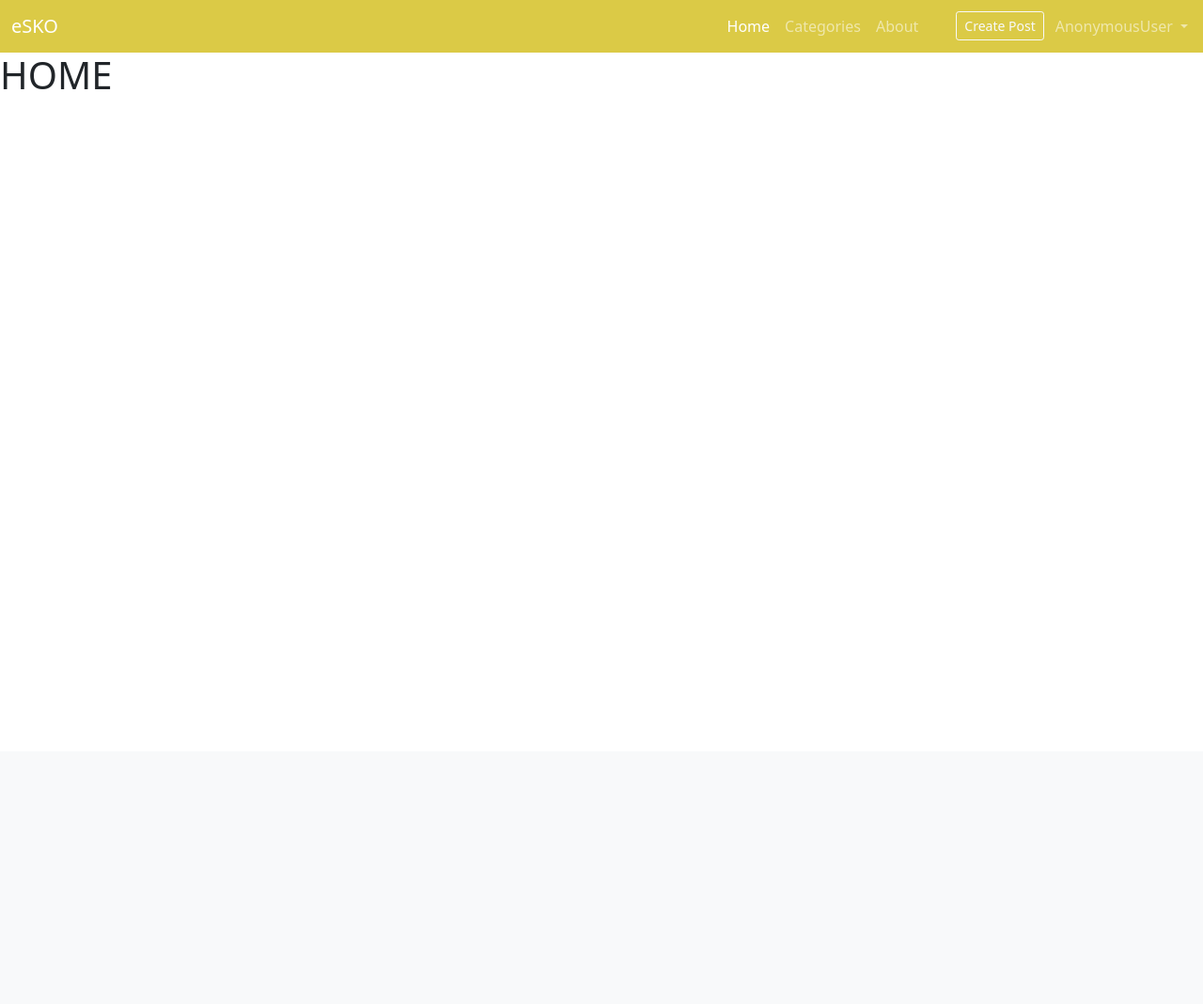
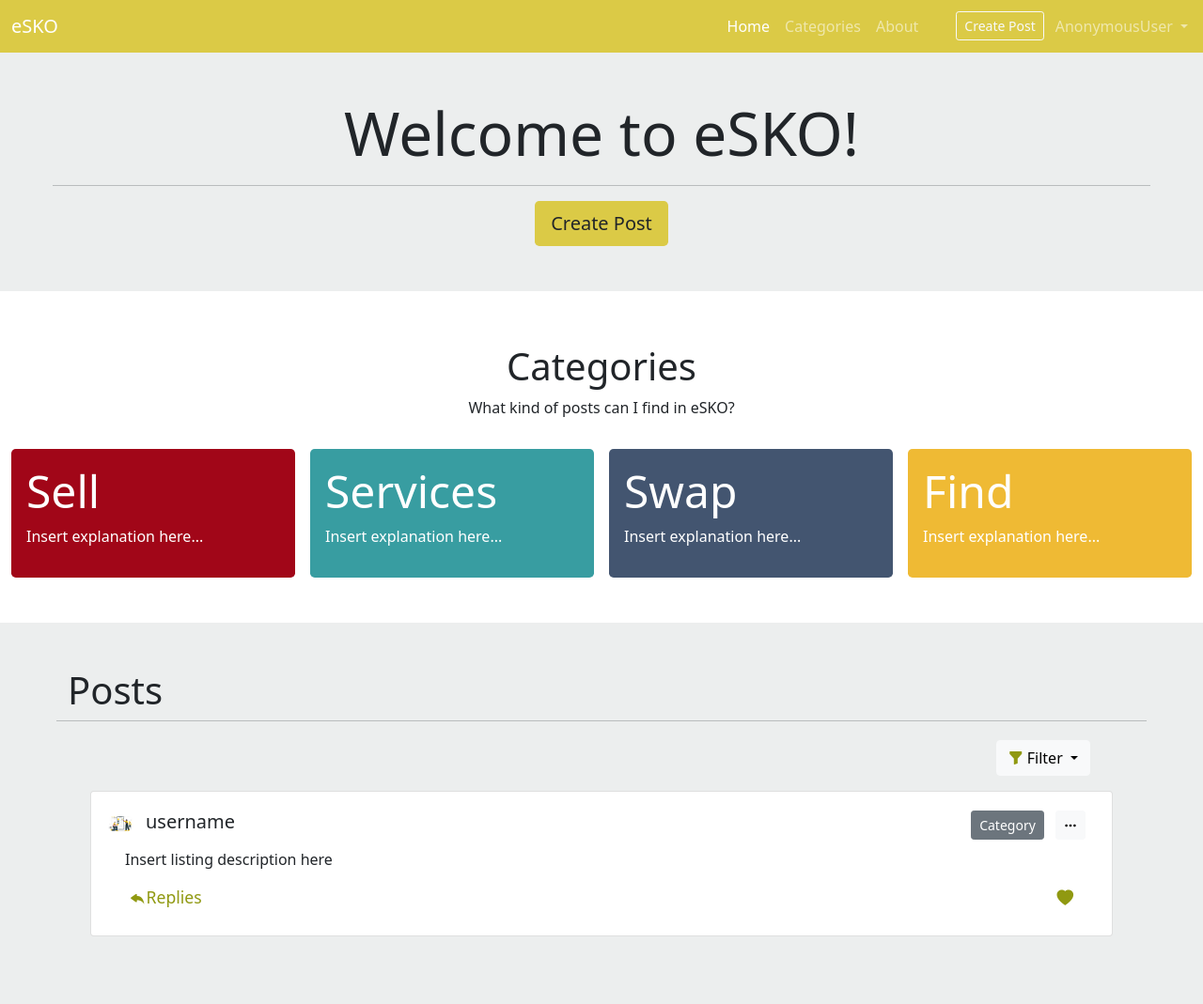
Before and after one commit to reg-11/122-Project, a Django app: page /esko_app/home/ in a window 1280 px wide. Shown: the whole page at 94% size. Before the commit the page ends 800 px from the top, so only its background shows below. Run offline with Django 3.2, Linux system fonts and the light colour scheme.

Commit message:
added home content

```diff
--- a/templates/esko_app/home.html
+++ b/templates/esko_app/home.html
@@ -1,5 +1,109 @@
 {% extends 'base.html' %}
 
 {% block content %}
-	<h1>HOME</h1>
+<!--welcome container-->
+	<div class="container-fluid text-center mb-2 px-2 py-5" style="background-color:#ECEEEE;">
+		<h1 class="display-3">
+			Welcome to eSKO!
+		</h1>
+		<hr class="my-3 mx-5">
+		<button class="btn btn-lg bgyellow text-nowrap" type="button" data-bs-toggle="modal" data-bs-target="#createPostModal">Create Post</button>
+	</div>
+
+	<!--categories container-->
+	<div class="container-fluid px-3 py-5">
+		<h1 class="display-6 text-center">Categories</h1>
+		<p class="text-center pb-3">What kind of posts can I find in eSKO?</p>
+		<div class="row">
+			<div class="col rounded-3 mx-2 px-3 py-3" style="color:white; background-color:#A10618;">
+				<h1 class="display-5">
+					Sell
+				</h1>
+				<p>Insert explanation here...</p>
+			</div>
+			<div class="col rounded-3 mx-2 px-3 py-3" style="color:white; background-color:#389DA1;">
+				<h1 class="display-5">
+					Services
+				</h1>
+				<p>Insert explanation here...</p>
+			</div>
+			<div class="col rounded-3 mx-2 px-3 py-3" style="color:white; background-color:#435570;">
+				<h1 class="display-5">
+					Swap
+				</h1>
+				<p>Insert explanation here...</p>
+			</div>
+			<div class="col rounded-3 mx-2 px-3 py-3" style="color:white; background-color:#EFBA34;">
+				<h1 class="display-5">
+					Find
+				</h1>
+				<p>Insert explanation here...</p>
+			</div>
+		</div>
+	</div>
+
+	<!--timeline container-->
+	<div class="container-fluid px-5 py-5" style="background-color:#ECEEEE;">
+		<div class="row px-4">
+			<h1 class="display-6">Posts</h1>
+		</div>
+		<div class="row px-4"><hr class="mx-auto"></div>
+		<!--timeline posts-->
+		<div class="row px-5 pl-5 pt-1 pb-3">
+			<div class="row pb-2">
+				<div class="col-auto ms-auto">
+					<div class="dropdown">
+						<button class="btn btn-light dropdown-toggle" type="button" id="filterDropdown" data-bs-toggle="dropdown" aria-expanded="false">
+							<i class="bi bi-funnel-fill" style="color:#909911;"></i>
+							Filter
+						</button>
+						<ul class="dropdown-menu" aria-labelledby="filterdropdownmenu">
+							<li><button class="dropdown-item" type="button">All Posts</button></li>
+							<li><button class="dropdown-item" type="button">Sell</button></li>
+							<li><button class="dropdown-item" type="button">Services</button></li>
+							<li><button class="dropdown-item" type="button">Swap</button></li>
+							<li><button class="dropdown-item" type="button">Find</button></li>
+						</ul>
+					</div>
+				</div>
+			</div>
+			<div class="row mx-auto py-2">
+				<!--individual posts-->
+				<div class="card py-3">
+					<!--profile picture, username, category-->
+					<div class="row px-3 py-1">
+						<div class="col-auto px-0">
+							<img src="/static/landing_image.jpg" class="rounded-circle" style="width:30px">
+						</div>
+						<div class="col-auto me-auto">
+							<h5 class="card-title">username</h5>
+						</div>
+						<div class="col-auto">
+							<button type="button" class="btn btn-sm btn-secondary">Category</button>
+							<button type="button" class="btn btn-sm btn-light ms-2" data-bs-toggle="dropdown" aria-expanded="false"><i class="bi bi-three-dots"></i></button>
+							<ul class="dropdown-menu" aria-labelledby="filterdropdownmenu">
+								<li><button class="dropdown-item" type="button">Report</button></li>
+								<!-- if own post -->
+								<li><button class="dropdown-item" type="button">Delete</button></li>
+								<li><button class="dropdown-item" type="button">Edit</button></li>
+							</ul>
+						</div>
+					</div>
+					<!--content-->
+					<div class="row px-4 py-1">
+						<p class="card-text">Insert listing description here</p>
+					</div>
+					<!--replies, likes-->
+					<div class="row px-3 py-1">
+						<div class="col-auto me-auto">
+							<button type="button" class="btn" style="background:white; font-size:1.1rem; color:#909911;"><i class="bi bi-reply-fill"></i>Replies</button>
+						</div>
+						<div class="col-auto">
+							<button type="button" class="btn" style="background:white; font-size:1.1rem; color:#909911;"><i class="bi bi-heart-fill"></i></button>
+						</div>
+					</div>
+				</div>
+			</div>
+		</div>
+	</div>
 {% endblock %}
```
